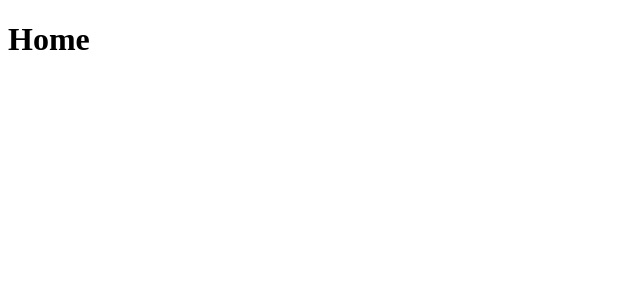
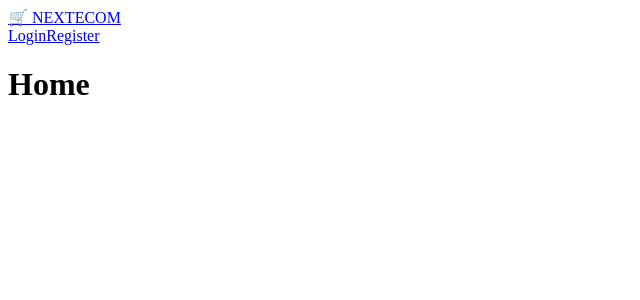
Before and after one commit to Zbigniew013/next_e_commerce, a Next.js app: page / in a window 1280 px wide. Shown: the top 300 px of the page, without its empty margins (0-640 px from the left). Built offline with nearby package versions, Linux system fonts and the light colour scheme.

Commit message:
Create navigation

```diff
--- a/app/layout.js
+++ b/app/layout.js
@@ -1,3 +1,4 @@
+import TopNav from '@/components/TopNav';
 import './globals.css';
 import 'bootstrap-material-design/dist/css/bootstrap-material-design.min.css';
 
@@ -9,7 +10,10 @@ export const metadata = {
 export default function RootLayout({ children }) {
   return (
     <html lang='en'>
-      <body>{children}</body>
+      <body>
+        <TopNav />
+        {children}
+      </body>
     </html>
   );
 }
--- /dev/null
+++ b/components/TopNav.js
@@ -0,0 +1,22 @@
+import Link from 'next/link';
+
+const TopNav = () => {
+  return (
+    <nav className='nav shadow p-2 justify-content-between mb-3'>
+      <Link href='/' className='nav-link'>
+        🛒 NEXTECOM
+      </Link>
+
+      <div className='d-flex'>
+        <Link href='/login' className='nav-link'>
+          Login
+        </Link>
+        <Link href='/register' className='nav-link'>
+          Register
+        </Link>
+      </div>
+    </nav>
+  );
+};
+
+export default TopNav;
```
